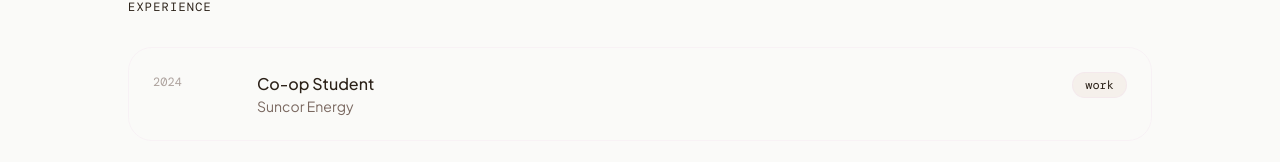
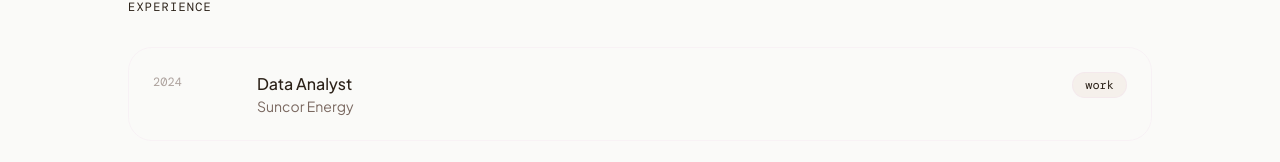
Before and after one commit to lalithyaraavi/lalithya-website, a Next.js app: page /about in a window 1280 px wide. Shown: the part 1123-1285 px from the top of the page. Built offline with nearby package versions, Linux system fonts and the light colour scheme; a web font is replaced by a local one.

Commit message:
update suncor title to data analyst

```diff
--- a/src/app/about/page.tsx
+++ b/src/app/about/page.tsx
@@ -81,7 +81,7 @@ export default function AboutPage() {
             <p className="font-mono text-xs text-rose-DEFAULT tracking-widest mb-8">EXPERIENCE</p>
             <div className="space-y-6">
               {[
-                { role: "Co-op Student", company: "Suncor Energy", period: "2024", type: "work" },
+                { role: "Data Analyst", company: "Suncor Energy", period: "2024", type: "work" },
                 { role: "Women in Tech Initiative", company: "University of Waterloo", period: "2023–present", type: "leadership" },
                 { role: "Systems Design Engineering", company: "University of Waterloo", period: "2023–2027", type: "education" },
               ].map((exp) => (
--- a/src/app/page.tsx
+++ b/src/app/page.tsx
@@ -10,7 +10,7 @@ import Blobs from "@/components/Blobs";
 const ticker = ["UX Design ✦", "Systems Thinking ✦", "C++ ✦", "React ✦", "Figma ✦", "Product Design ✦", "SolidWorks ✦", "Data Analysis ✦", "Waterloo SYDE ✦", "Frontend Dev ✦"];
 
 const experience = [
-  { role: "Engineering Intern", company: "Suncor Energy", period: "Jan 2026 – Apr 2026" },
+  { role: "Data Analyst", company: "Suncor Energy", period: "Jan 2026 – Apr 2026" },
   { role: "Member Engagement Intern", company: "Fort McMurray Chamber of Commerce", period: "Jun 2025 – Aug 2025" },
 ];
 
```
